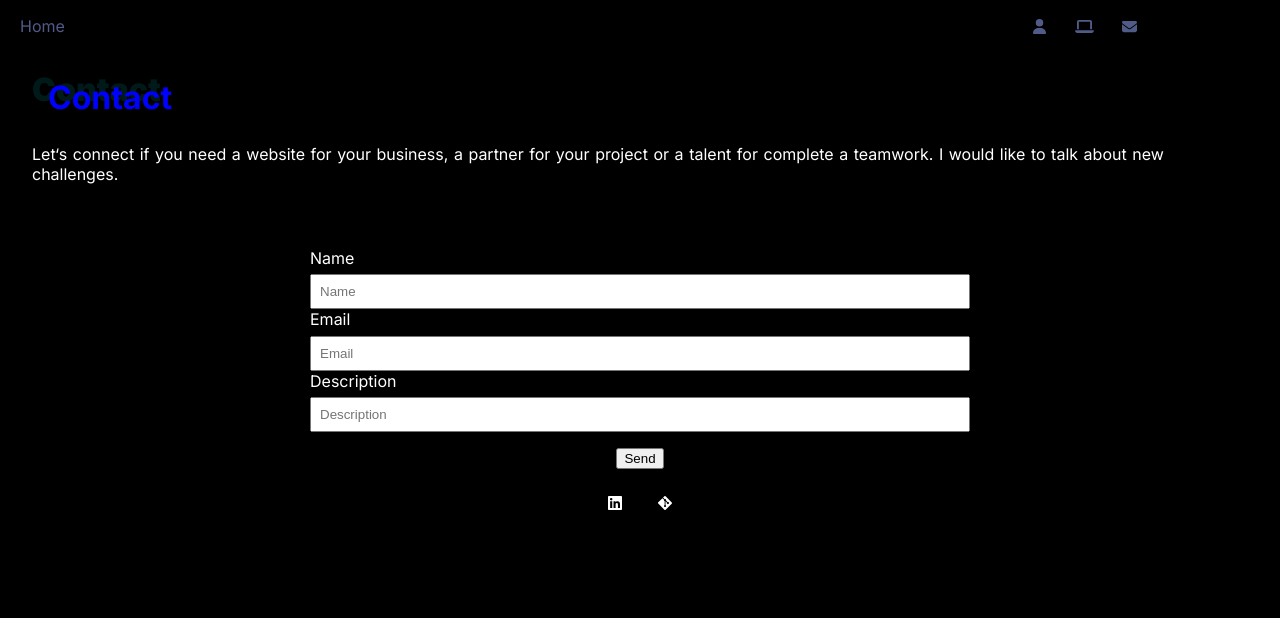
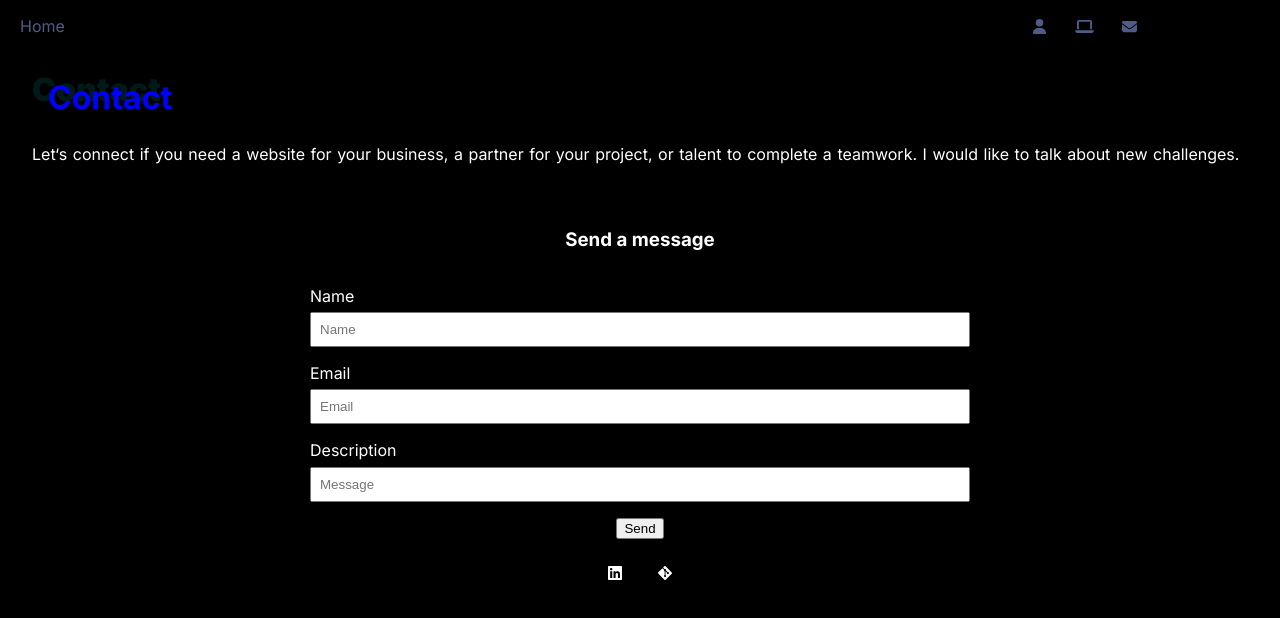
Before and after one commit to loveragabriel/gabriel, a Next.js app: page /contact in a window 1280 px wide. Shown: the top 618 px of the page. Built offline with nearby package versions, Linux system fonts and the light colour scheme.

Commit message:
contact form agrego titulo y ajusto msj de alerta

```diff
--- a/src/app/contact/ContactForm.jsx
+++ b/src/app/contact/ContactForm.jsx
@@ -7,7 +7,7 @@ export default function ContactForm() {
   const [dataForm, setDataForm] = useState({
     name: "",
     email: "",
-    description: "",
+    message: "",
   });
 
   const handleChange = (event) => {
@@ -22,9 +22,9 @@ export default function ContactForm() {
     if (
       dataForm.name === "" ||
       dataForm.email === "" ||
-      dataForm.description === ""
+      dataForm.message === ""
     ) {
-      alert("Complete los datos");
+      alert("Kindly fill out all the required fields on the form");
     } else {
       emailjs
         .sendForm(
@@ -64,8 +64,8 @@ export default function ContactForm() {
         Description
         <input
           type="text"
-          placeholder="Description"
-          name="description"
+          placeholder="Message"
+          name="message"
           onChange={handleChange}
         />
       </label>
--- a/src/app/contact/contact.module.css
+++ b/src/app/contact/contact.module.css
@@ -15,6 +15,11 @@
     margin: 10px;
 }
 
+.form_title{
+    display: flex;
+    justify-content: center;
+}
+
 .form {
     display: flex;
     flex-direction: column;
@@ -24,6 +29,7 @@
 .inputForm {
     display: flex;
     flex-direction: column;
+    margin-top: 1rem;
 }
 
 .inputForm:first-child label {
--- a/src/app/contact/page.jsx
+++ b/src/app/contact/page.jsx
@@ -8,10 +8,9 @@ export default function Contact() {
     <>
       <Title Title="Contact" />
       <p className={styles.contact_text}>
-        Let&lsquo;s connect if you need a website for your business, a partner
-        for your project or a talent for complete a teamwork. I would like to
-        talk about new challenges.
+        Let&lsquo;s connect if you need a website for your business, a partner for your project, or talent to complete a teamwork. I would like to talk about new challenges.
       </p>
+      <h3 className={styles.form_title}>Send a message</h3>
       <ContactForm/>
       <div className={styles.nextworks}>
         <a href="https://www.linkedin.com/in/loveragabriel/" target="_blank">
```
